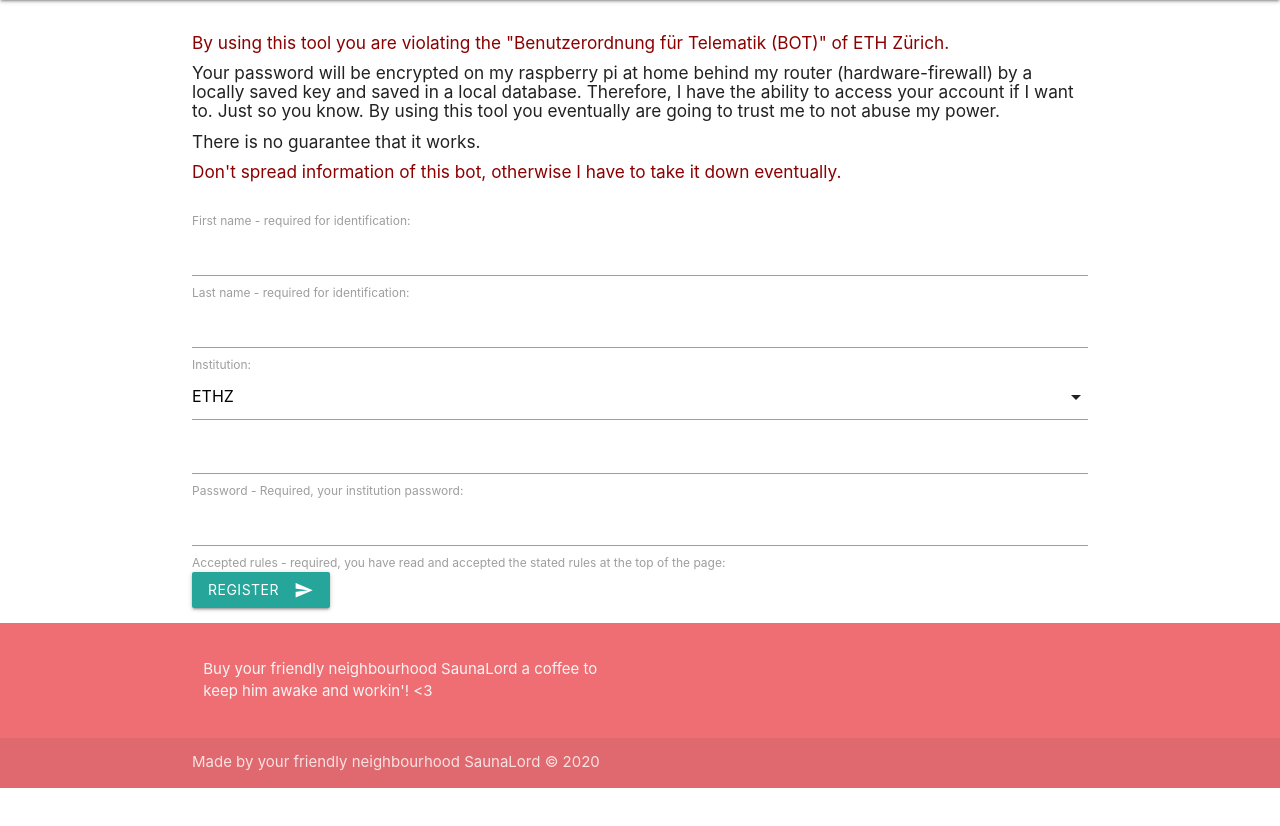
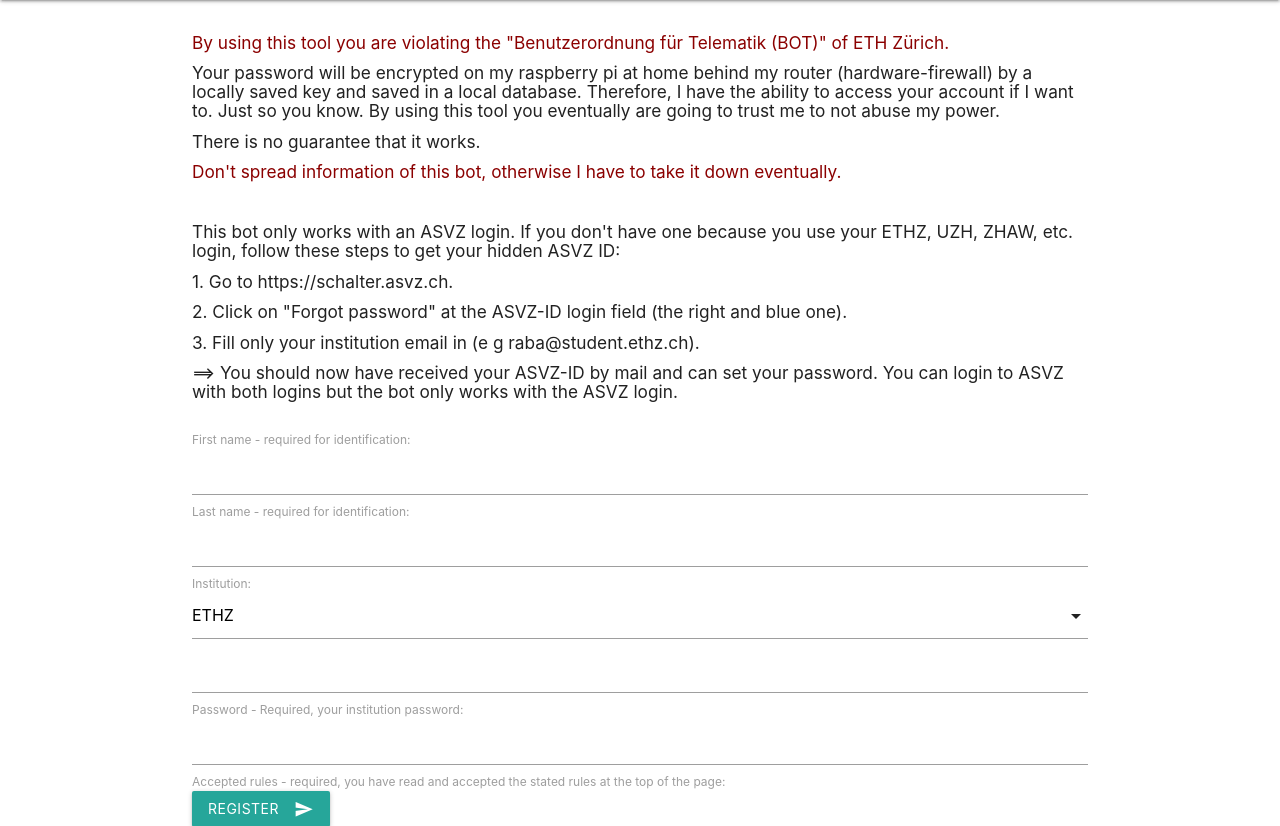
Before and after one commit to Frankie8472/asvz-subscriber, a Django app: page /register/ in a window 1280 px wide. Shown: the part 64-890 px from the top of the page. Before the commit the page ends 852 px from the top, so only its background shows below. Run offline with Django 3.2, Linux system fonts and the light colour scheme.

Commit message:
Updating view-revister with guide on how to get ASVZ ID if student or similar

```diff
--- a/asvzsubscriber/main/templates/main/register.html
+++ b/asvzsubscriber/main/templates/main/register.html
@@ -11,6 +11,12 @@
         <h6>There is no guarantee that it works.</h6>
         <h6 style="color:darkred">Don't spread information of this bot, otherwise I have to take it down eventually.</h6>
         <br>
+        <h6>This bot only works with an ASVZ login. If you don't have one because you use your ETHZ, UZH, ZHAW, etc. login, follow these steps to get your hidden ASVZ ID:</h6>
+        <h6>1. Go to https://schalter.asvz.ch.</h6>
+        <h6>2. Click on "Forgot password" at the ASVZ-ID login field (the right and blue one).</h6>
+        <h6>3. Fill only your institution email in (e g raba@student.ethz.ch).</h6>
+        <h6>==> You should now have received your ASVZ-ID by mail and can set your password. You can login to ASVZ with both logins but the bot only works with the ASVZ login.</h6>
+        <br>
         <form method="POST">
             {% csrf_token %}
             {{ form|materializecss }}
```
